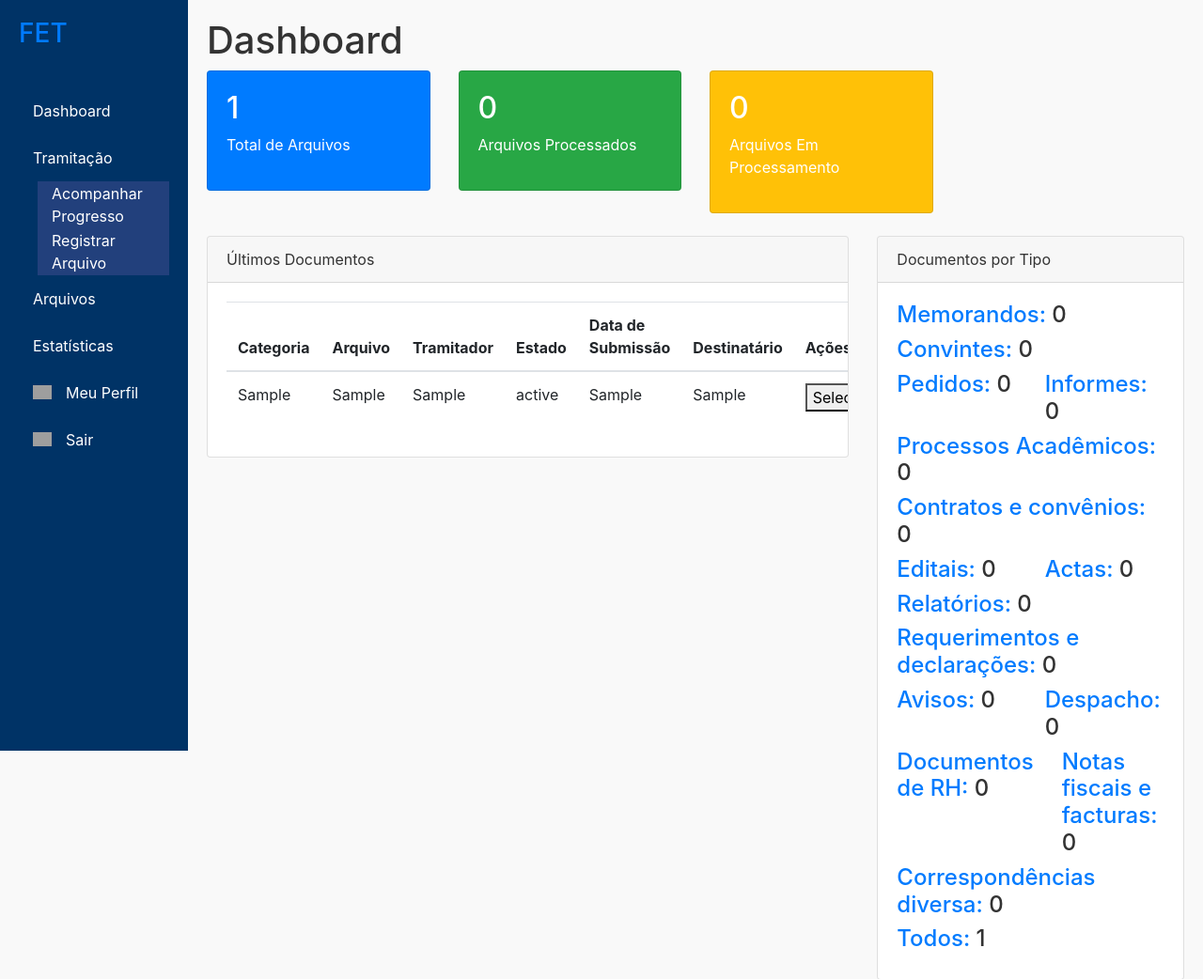
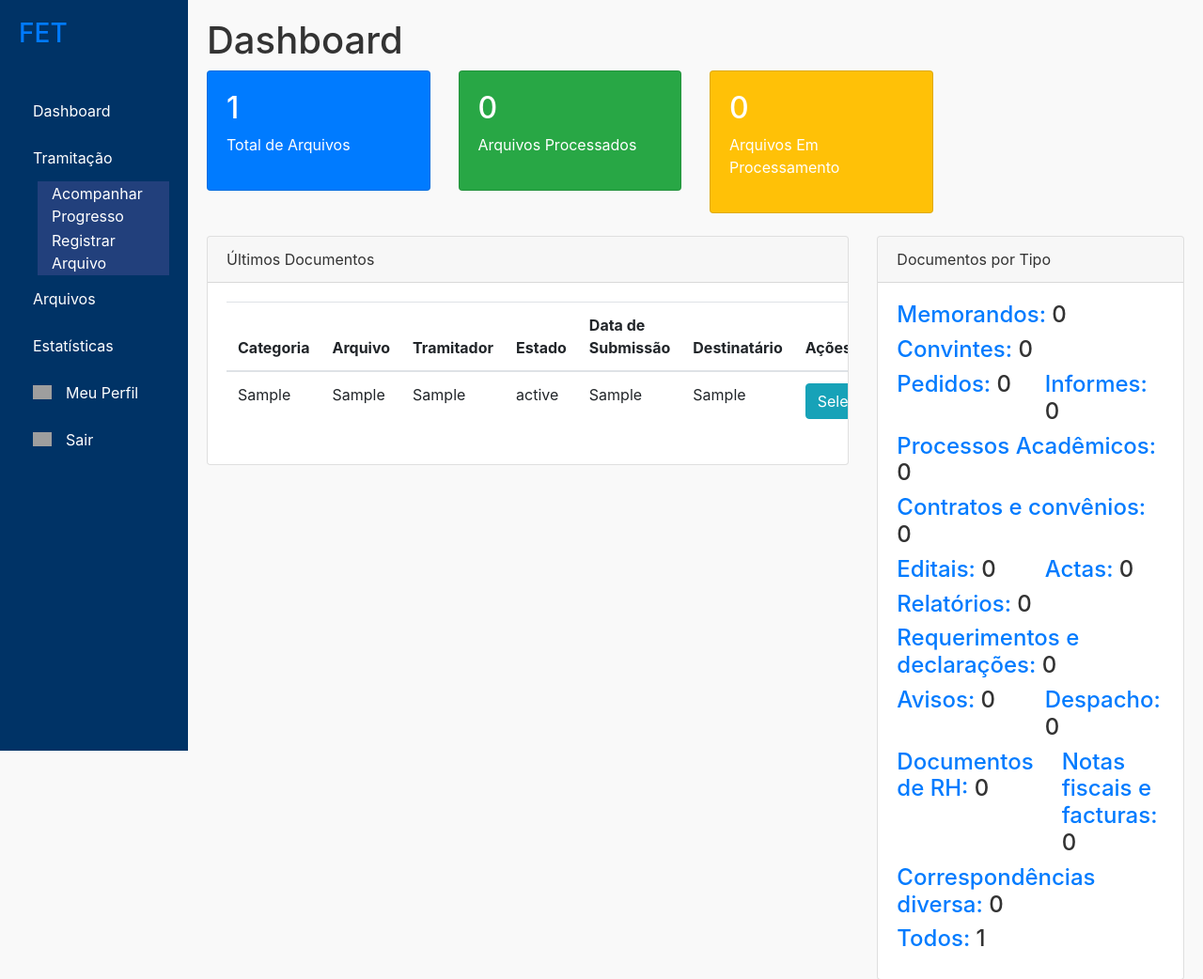
Before and after one commit to Will-Tiller/FETDOC, a PHP site: page /index.php in a window 1280 px wide. Shown: the part 57-1099 px from the top of the page at 94% size. Run offline with PHP 8.4, Linux system fonts and the light colour scheme; tables that the repository leaves empty or names only in its code hold one stand-in row (values such as "Sample post"); grey boxes are pictures that could not be loaded.

Commit message:
Agora 2:20

```diff
--- a/Will/Backend/Filemanager.php
+++ b/Will/Backend/Filemanager.php
@@ -129,7 +129,7 @@ class Filemanager
                 echo "<td>{$file['categoria']}</td>";
                 echo "<td>{$file['prioridade']}</td>";
                 echo "<td>{$file['estado']}</td>";
-                echo "<td><a href='Backend/detalhes_arquivo.php?id={$file['id']}'><button>Selecionar</button></a></td>";
+                echo "<td><a href='Backend/detalhes_arquivo.php?id={$file['id']}'><button class='btn btn-info'>Selecionar</button></a></td>";
                 echo "</tr>";
             }
 
@@ -260,7 +260,7 @@ class Filemanager
                 echo "<td>{$file['estado']}</td>";
                 echo "<td>{$file['data_submissao']}</td>";
                 echo "<td>{$file['destinatario']}</td>";
-                echo "<td><a href='Backend/detalhes_arquivo.php?id={$file['id']}'><button>Selecionar</button></a></td>";
+                echo "<td><a href='Backend/detalhes_arquivo.php?id={$file['id']}'><button class='btn btn-info'>Selecionar</button></a></td>";
                 echo "</tr>";
             }
 
--- a/Will/Backend/enviararquivo.php
+++ b/Will/Backend/enviararquivo.php
@@ -41,7 +41,6 @@ class EnviarArquivo
     }
 }
 
-// Verificar se o formulário foi submetido
 if ($_SERVER["REQUEST_METHOD"] == "POST") {
     include_once('conexao.php');
     $enviarArquivo = new EnviarArquivo($conexao);
```
